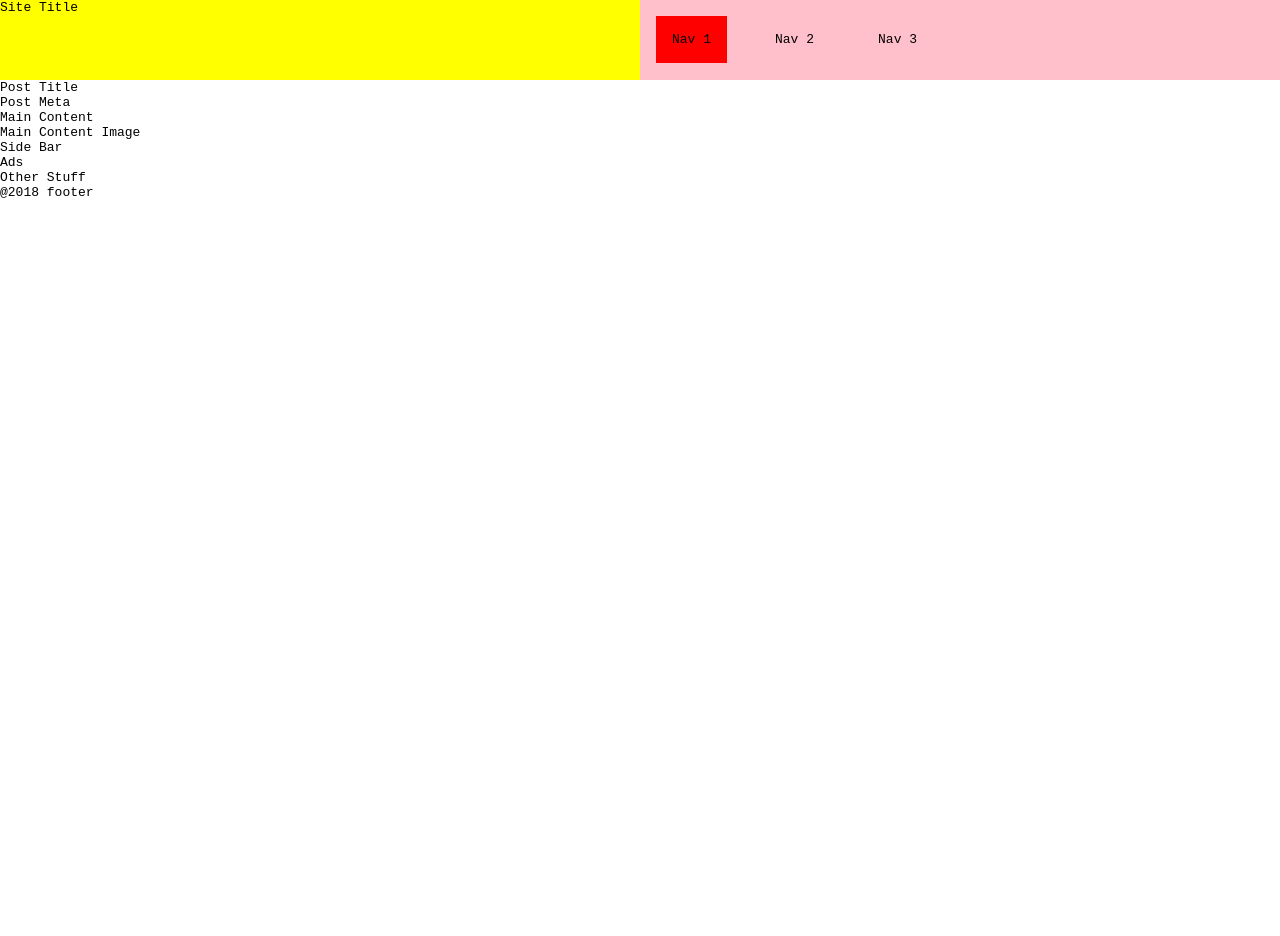
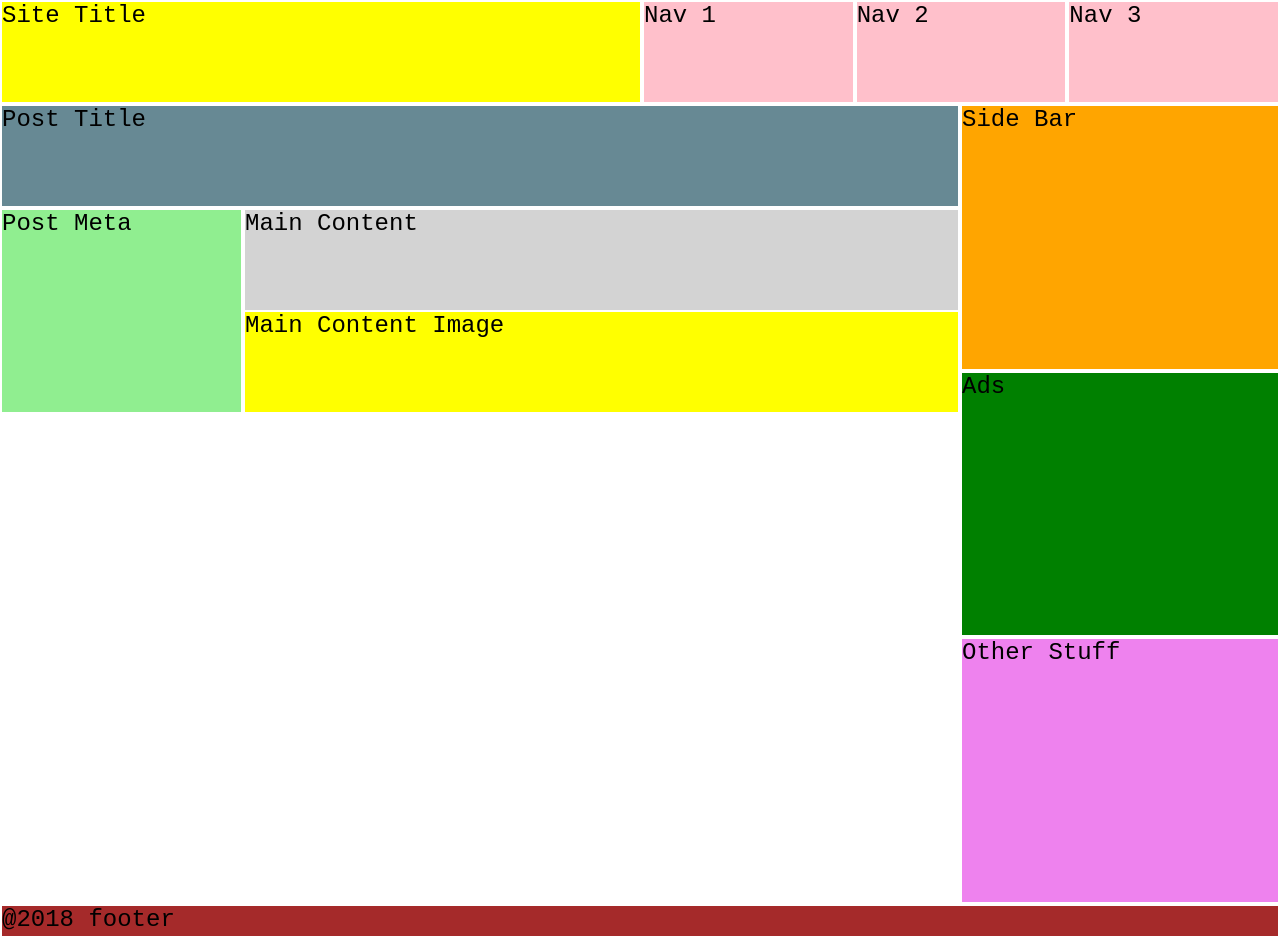
Before and after one commit to haidanglevn/HTML-CSS_Vera, a plain HTML site: page Week 4/Task 3 Flex challenge/index.html in a window 1280 px wide. Shown: the top 936 px of the page. Before the commit the page ends 800 px from the top, so only its background shows below. Drawn offline with Linux system fonts and the light colour scheme.

Commit message:
fix task 3 for week 4

```diff
--- a/Week 4/Task 3 Flex challenge/style.css
+++ b/Week 4/Task 3 Flex challenge/style.css
@@ -3,40 +3,95 @@
   padding: 0;
   box-sizing: border-box;
 }
-
+html {
+  height: 100%;
+}
 body {
   font-family: monospace;
+  font-size: 1.5rem;
+  height: 100%;
+}
+.pm {
+  min-height: 100px;
+  margin: 2px;
 }
 
 header {
-  height: 10vh;
-  width: 100vw;
   display: flex;
-  flex-direction: row;
 }
 
-header div {
+.site-title {
   background: yellow;
   flex: 1;
 }
 
 nav {
-  height: 10vh;
   flex: 1;
-  background: pink;
-  flex-direction: row-reverse;
 }
 ul {
   display: flex;
-  list-style-type: none;
+  list-style: none;
 }
 li {
-  flex-direction: row;
-  padding: 1rem;
-  margin: 1rem;
+  flex: 1;
+  background: pink;
 }
 
-#nav1 {
-  background-color: red;
-  height: inherit;
+main {
+  display: flex;
+  height: 100%;
 }
+
+section {
+  flex: 3;
+}
+.post-title {
+  background-color: rgb(103, 137, 148);
+}
+
+.section-post-container {
+  display: flex;
+  height: calc(100%-105px);
+}
+
+.post-meta {
+  flex: 1;
+  background-color: lightgreen;
+}
+.main-content-container {
+  flex: 3;
+  flex-direction: column;
+}
+
+.main-content {
+  background: lightgray;
+  flex: 1;
+}
+
+.main-content-img {
+  flex: 2;
+  background: yellow;
+}
+
+aside {
+  flex: 1;
+  display: flex;
+  flex-direction: column;
+  height: 100%;
+}
+
+aside div:first-child {
+  background: orange;
+  flex: 1;
+}
+aside div:nth-child(2) {
+  background: green;
+  flex: 1;
+}
+aside div:last-child {
+  background: violet;
+  flex: 1;
+}
+footer {
+  background: brown;
+}
```
